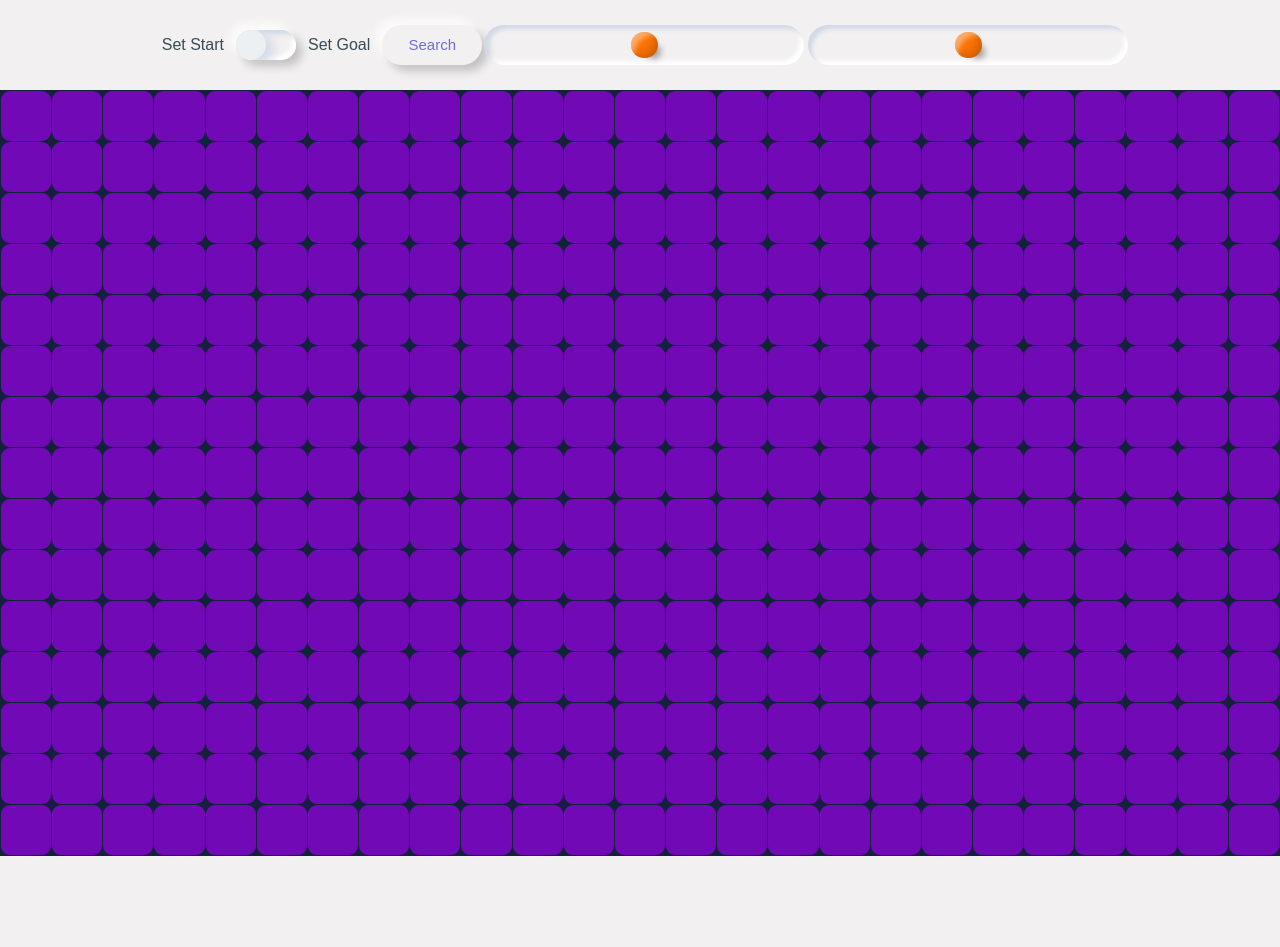
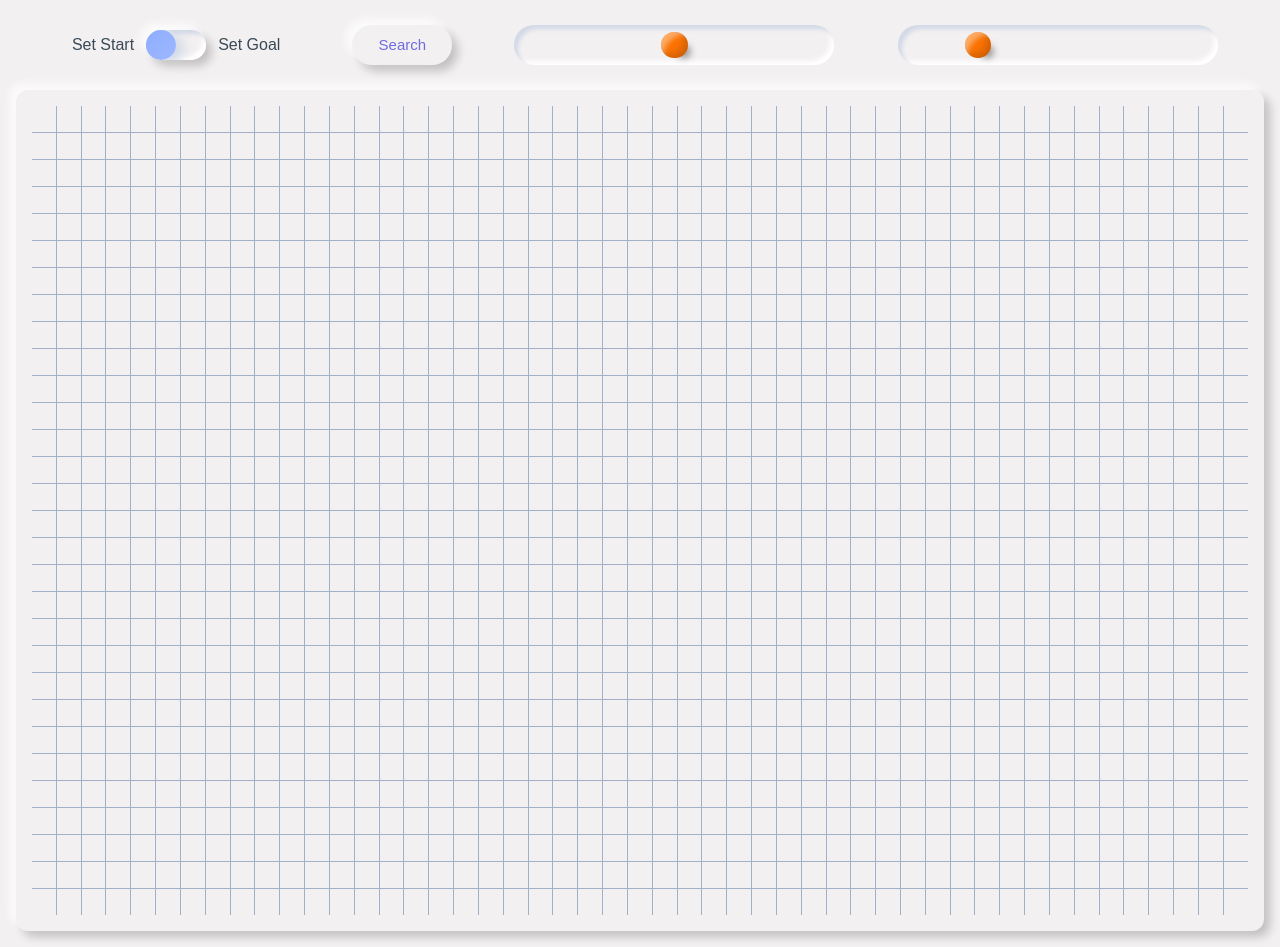
Before and after one commit to Rikki407/visualize-search, a website built with Vite: page index.html in a window 1280 px wide. Before the commit the page ends 856 px from the top, so only its background shows below. Built offline with nearby package versions, Linux system fonts and the light colour scheme.

Commit message:
UPDATE: UI customization

```diff
--- a/index.html
+++ b/index.html
@@ -23,7 +23,7 @@
             </label>
             <div class="button" id="search"><span>Search</span></div>
             <input type="range" id="speed-slider" />
-            <input type="range" id="size-slider" min="20" max="50" step="5" />
+            <input type="range" id="size-slider" min="20" max="50" step="2" value="25"/>
         </div>
         <div id="grid-container"></div>
 
--- a/main.js
+++ b/main.js
@@ -1,13 +1,11 @@
-import './style.css';
-import './toggle.css';
-import './slider.css';
+import './stylesheets';
 import Board from './src/Board';
 
 const board = new Board(
     document.getElementById('grid-container'),
     document.querySelector('.toggle-state'),
     document.querySelector('#speed-slider'),
-    document.querySelector('#size-slider'),
+    document.querySelector('#size-slider')
 );
 board.makeTable();
 document.getElementById('search').onclick = board.breadthFirstSearch;
--- a/src/Board.js
+++ b/src/Board.js
@@ -5,7 +5,7 @@ class Board {
         this.parent = parent;
         this.toggle = toggle;
         this.grid = new Map();
-        this.cellSize = parseInt(speedSlider.value);
+        this.cellSize = parseInt(sizeSlider.value);
         this.breadthFirstSearch = this.breadthFirstSearch.bind(this);
         window.addEventListener('resize', () => this.updateTable());
         speedSlider.addEventListener(
@@ -71,23 +71,14 @@ class Board {
             `height:${this.cellSize - 2}px;
             width:${this.cellSize - 2}px;
             cursor: pointer;
-            border-radius: 18%;
-            background-color:${colors.NORMAL};`
+            background:${colors.NORMAL};`
         );
     }
     styleStart(td) {
-        td.setAttribute(
-            'style',
-            `background-color: ${colors.START};
-            border-radius:38%;`
-        );
+        td.setAttribute('style', `background: ${colors.START};`);
     }
     styleGoal(td) {
-        td.setAttribute(
-            'style',
-            `background-color: ${colors.GOAL};
-            border-radius:38%;`
-        );
+        td.setAttribute('style', `background: ${colors.GOAL};`);
     }
     styleExplore(td) {
         anime({
--- a/src/colors.js
+++ b/src/colors.js
@@ -1,7 +1,7 @@
 const colors = {
-    NORMAL: '#7209b7',
-    EXPLORED: ['#80b918', '#55a630', '#2b9348'],
-    START: '#ee9b00',
-    GOAL: '#f94144',
+    NORMAL: '#f3f0f1',
+    EXPLORED: ['#52b69a', '#168aad', '#168aad'],
+    START: 'linear-gradient(135deg, #779DFF, #9EB8FF)',
+    GOAL: 'linear-gradient(135deg, #d43c0b, #bf8a10)',
 };
 export default colors;
--- a/style.css
+++ b/stylesheets/button.css
@@ -1,35 +1,7 @@
-html,
-body {
-    height: 100%;
-    width: 100%;
-    margin: 0;
-    padding: 0;
-    width: 100vw;
-    height: 100vh;
-    background-color: #f3f0f1;
-    font-family: 'IBM Plex Sans Condensed', sans-serif;
-}
-#grid-container {
-    background-color: #14213d;
-}
-table {
-    width: 100%;
-}
-td:hover {
-    background-color: #b5179e !important;
-}
-
 /* Search button */
-#action-container {
-    display: flex;
-    justify-content: center;
-    align-items: center;
-    background: #f3f0f1;
-}
 #action-container .button {
     width: 100px;
     height: 40px;
-    background: #f3f0f1;
     background: #f3f0f1;
     margin: 25px 0;
     border-radius: 32px;
--- /dev/null
+++ b/stylesheets/index.js
@@ -0,0 +1,4 @@
+import './style.css';
+import './button.css';
+import './slider.css';
+import './toggle.css';
--- /dev/null
+++ b/stylesheets/style.css
@@ -0,0 +1,51 @@
+html,
+body {
+    height: 100%;
+    width: 100%;
+    margin: 0;
+    padding: 0;
+    background-color: #f3f0f1;
+    display: grid;
+    place-items: center;
+    font-family: 'IBM Plex Sans Condensed', sans-serif;
+}
+#grid-container {
+    background: #f3f0f1;
+    border-radius: 12px;
+    width: 95%;
+    padding: 16px;
+    margin-bottom: 16px;
+    box-shadow: -6px -6px 10px rgba(255, 255, 255, 0.8),
+        6px 6px 10px rgba(0, 0, 0, 0.2);
+}
+#action-container {
+    display: flex;
+    width: 100%;
+    justify-content: space-evenly;
+}
+table {
+    border-collapse: collapse;
+    border-radius: 12px;
+}
+
+td {
+    border: 1px solid #a2b1ca;
+    background-color: linear-gradient(135deg, #d43c0b, #bf8a10);
+}
+table td:first-child {
+    border-left: none;
+}
+
+table td:last-child {
+    border-right: none;
+}
+table tr:first-child td {
+    border-top: none;
+}
+
+table tr:last-child td {
+    border-bottom: none;
+}
+td:hover {
+    background-color: #6f6cde !important;
+}
--- a/toggle.css
+++ b/stylesheets/toggle.css
@@ -29,7 +29,7 @@
 .indicator {
     height: 100%;
     width: 200%;
-    background: #ecf0f3;
+    background: linear-gradient(135deg, #779dff, #9eb8ff);
     border-radius: 15px;
     transform: translate3d(-75%, 0, 0);
     transition: transform 0.4s cubic-bezier(0.85, 0.05, 0.18, 1.35);
@@ -38,4 +38,5 @@
 
 .toggle-state:checked ~ .indicator {
     transform: translate3d(25%, 0, 0);
+    background: linear-gradient(135deg, #ec835f, #bf8a10);
 }
```
Also changed, not shown: stylesheets/slider.css (renamed from slider.css).
